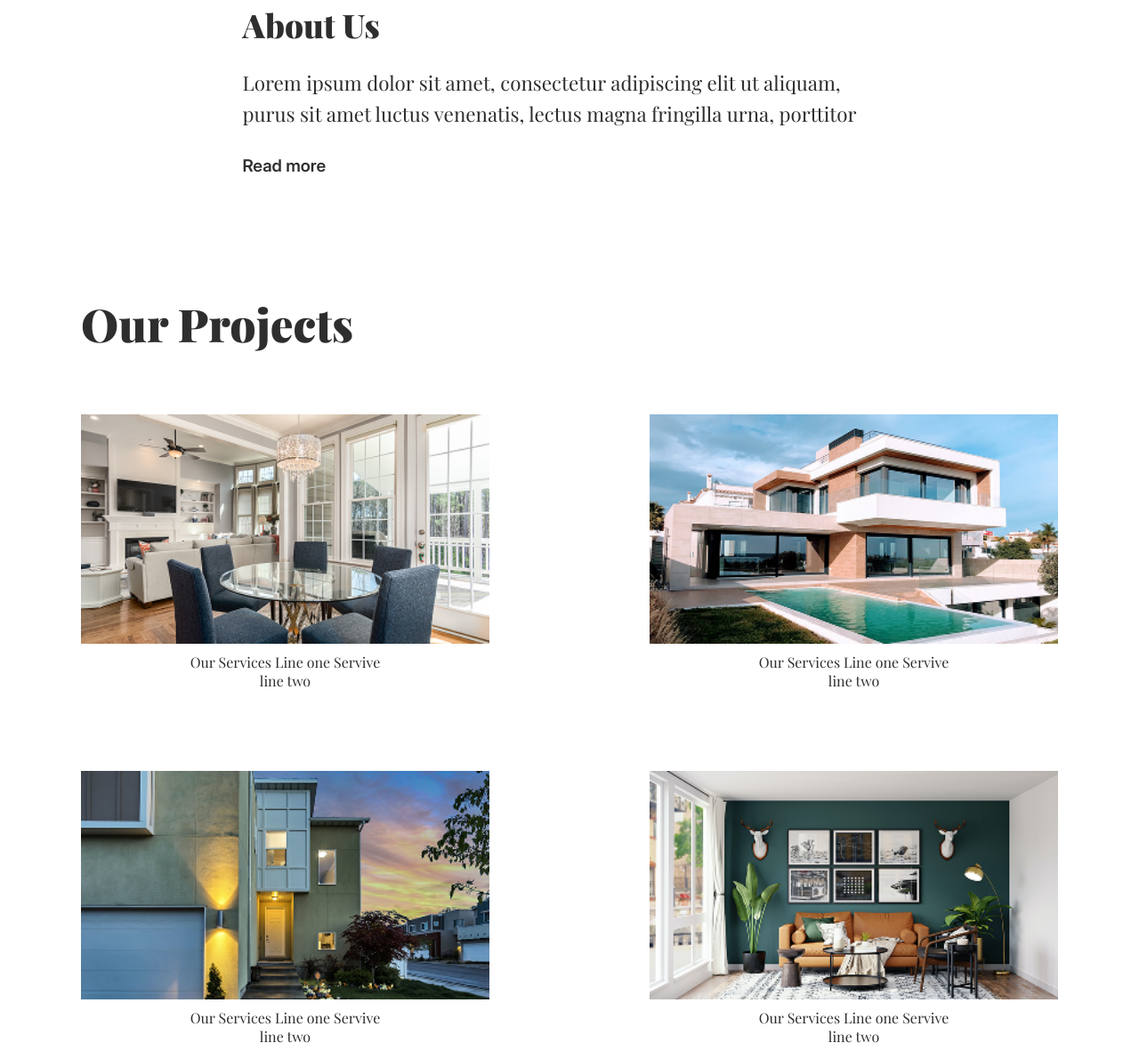
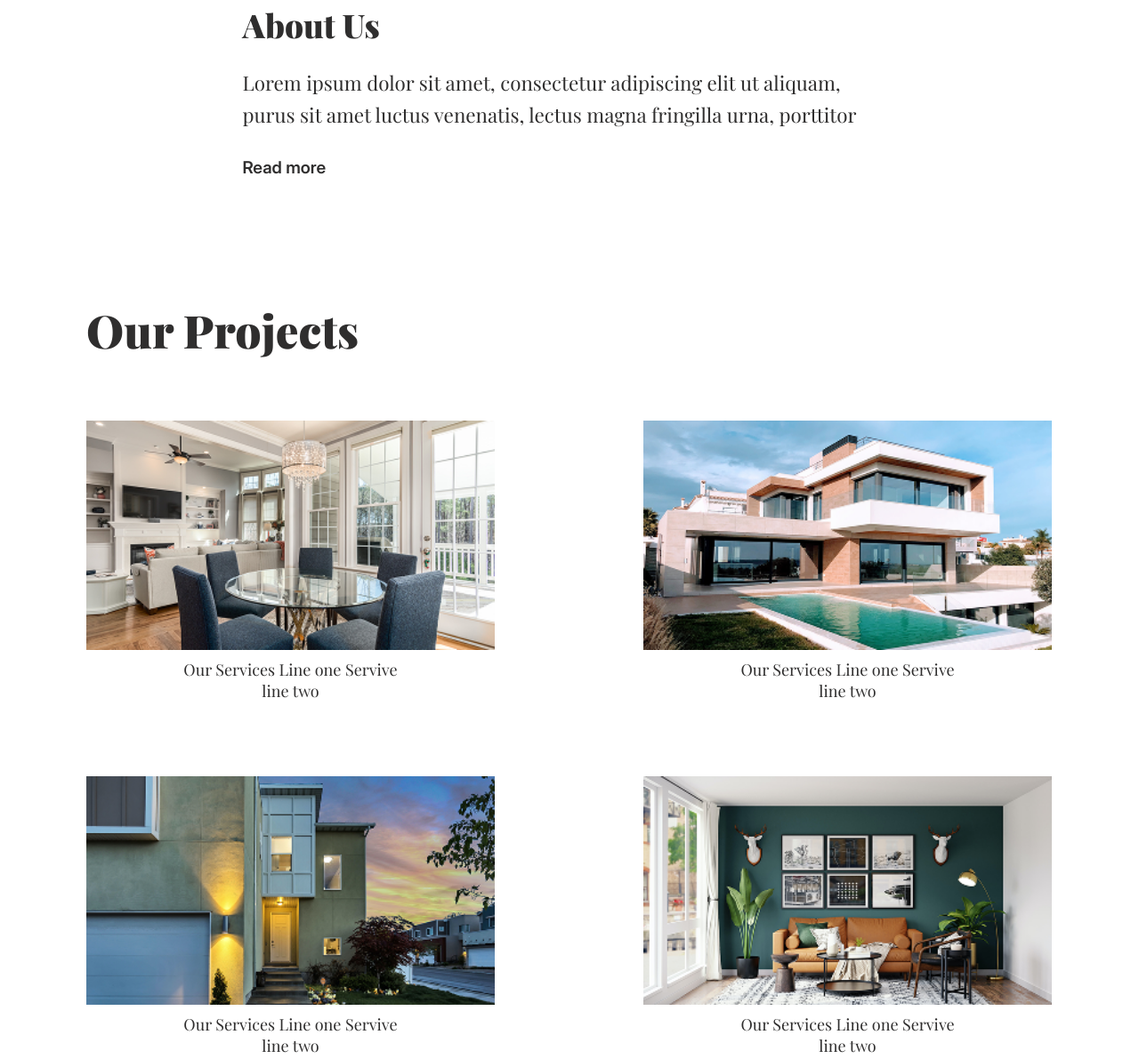
Before and after one commit to veselaya-devka/Project-7, a plain HTML site: page index.html in a window 1280 px wide. Shown: the part 2249-3440 px from the top of the page at 89% size. Drawn offline with Linux system fonts and the light colour scheme; a web font is replaced by a local one.

Commit message:
Введены правки стилей

```diff
--- a/styles/main.css
+++ b/styles/main.css
@@ -416,7 +416,7 @@ nav ul li a {
 
 .about-us-text p {
   font-size: clamp(1.188rem, 1.342vw + 0.327rem, 1.938rem);
-  line-height: 1.55;
+  line-height: 1.6;
 }
 
 .about-us-text button {
@@ -426,11 +426,12 @@ nav ul li a {
   background-color: white;
   line-height: 1.8;
   cursor: pointer;
+  margin-bottom: 5px;
 }
 
 .our-projects>div {
-  padding-left: 91px;
-  padding-right: 91px;
+  padding-left: 97px;
+  padding-right: 98px;
 }
 
 .our-projects h2 {
@@ -441,7 +442,7 @@ nav ul li a {
 .our-projects-cards {
   display: grid;
   grid-template-columns: repeat(3, fit-content(100%));
-  grid-row-gap: 91px;
+  grid-row-gap: 84px;
   grid-column-gap: 89px;
   justify-content: space-between;
 }
@@ -459,9 +460,10 @@ nav ul li a {
 }
 
 .our-projects-cards .card p {
-  width: 50%;
+  width: 54%;
   text-align: center;
   margin-top: 10px;
+  font-size: 18px;
 }
 
 
@@ -508,10 +510,6 @@ nav ul li a {
 }
 
 @media screen and (max-width: 992px) {
-  .container {
-    /* padding: 0 40px; */
-  }
-
   nav ul {
     gap: 20px;
   }
```
